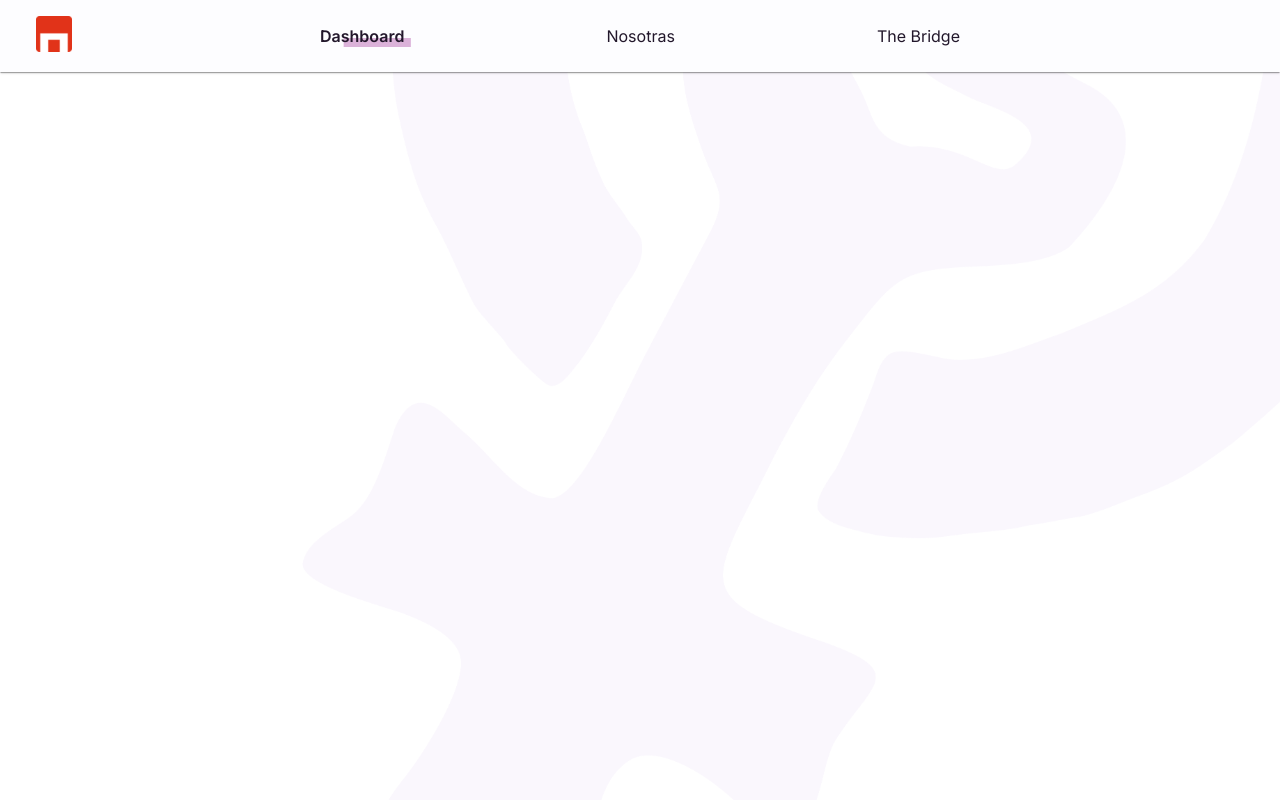
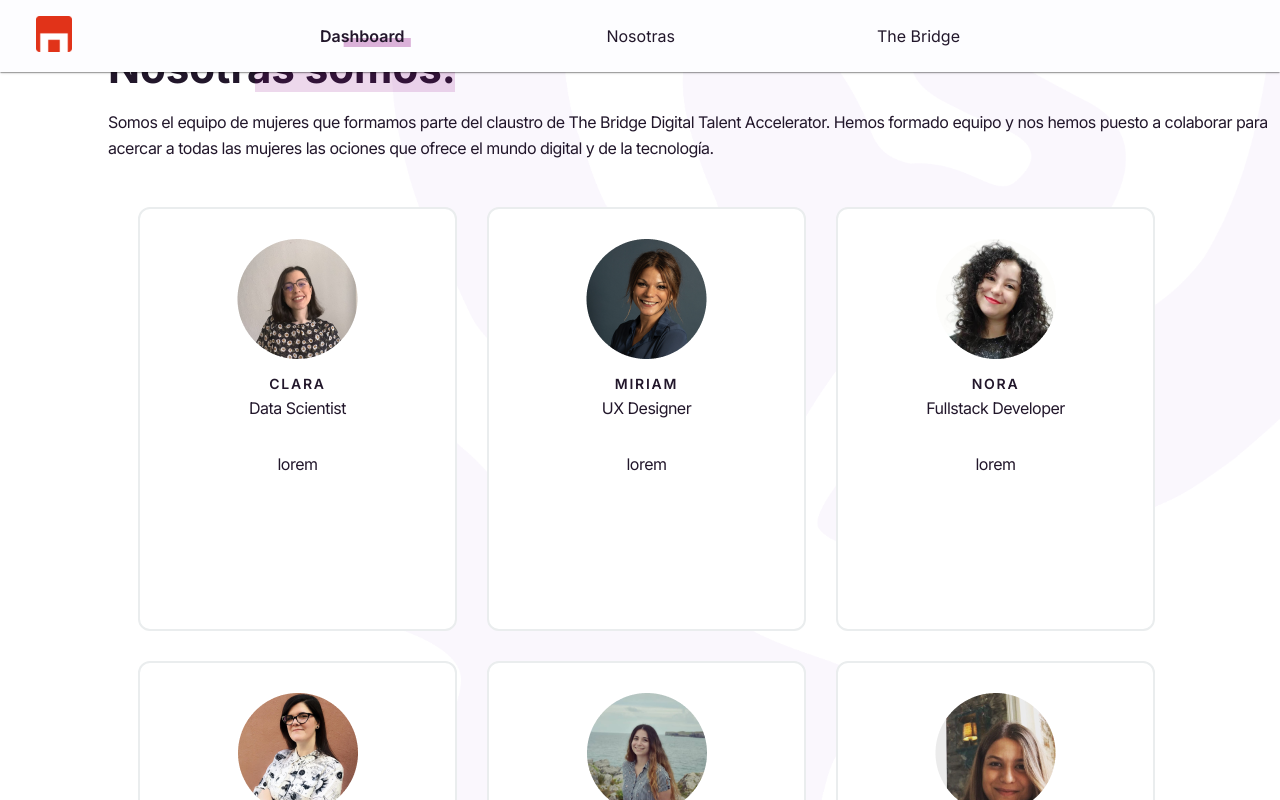
Before and after one commit to silvialcastilla/womenintech, a React (Create React App) app: page /nosotras in a window 1280 px wide. Shown: the top 800 px of the page. Built offline with nearby package versions, Linux system fonts and the light colour scheme.

Commit message:
fixed navbar

```diff
--- a/src/components/NavBar/MobileMenu.jsx
+++ b/src/components/NavBar/MobileMenu.jsx
@@ -62,8 +62,8 @@ export default function TemporaryDrawer(props) {
       <List style={styles.list}>
         <CloseIcon style={styles.closeIcon} onClick={toggleDrawer('right', false)}/>
         {[
-          {text:'Dashboard', url:'/Dashboard'},
-          {text:'Nosotras', url:'/Nosotras'},
+          {text:'Dashboard', url:'/'},
+          {text:'Nosotras', url:'/nosotras'},
           {text: 'The Bridge', url:'https://thebridge.tech/'}
         ].map((item, index) => (
             <a href={item.url} style={styles.link} key={index} target={item.text === 'The Bridge' ? '_blank': ''}>
--- a/src/components/NavBar/index.jsx
+++ b/src/components/NavBar/index.jsx
@@ -69,7 +69,7 @@ export default function NavBar(props) {
                     </div>
                     <div className="nav-desktop">
                         <Link to="/Dashboard" className={`menu-link ${activeOne && 'active'}`} onClick={()=> handleClick(1)}><span className="menu-highlight">Dashboard</span></Link>
-                        <Link to="/Nosotras" className={`menu-link ${activeTwo && 'active'}`} onClick={()=> handleClick(2)}><span className="menu-highlight">Nosotras</span></Link>
+                        <Link to="/nosotras" className={`menu-link ${activeTwo && 'active'}`} onClick={()=> handleClick(2)}><span className="menu-highlight">Nosotras</span></Link>
                         <a href="https://thebridge.tech/" target="_blank" className="menu-link"><span className="menu-highlight">The Bridge</span></a>
                     </div>
                     <div className="nav-tablet">
--- a/src/config/routes.jsx
+++ b/src/config/routes.jsx
@@ -8,7 +8,7 @@ const routes = [
       exact: true,
     },
     {
-      path: "/about-us",
+      path: "/nosotras",
       component: AboutUsPage,
       exact: false,
     },
```
Also changed, not shown: src/components/Bars/index.jsx (deleted).
